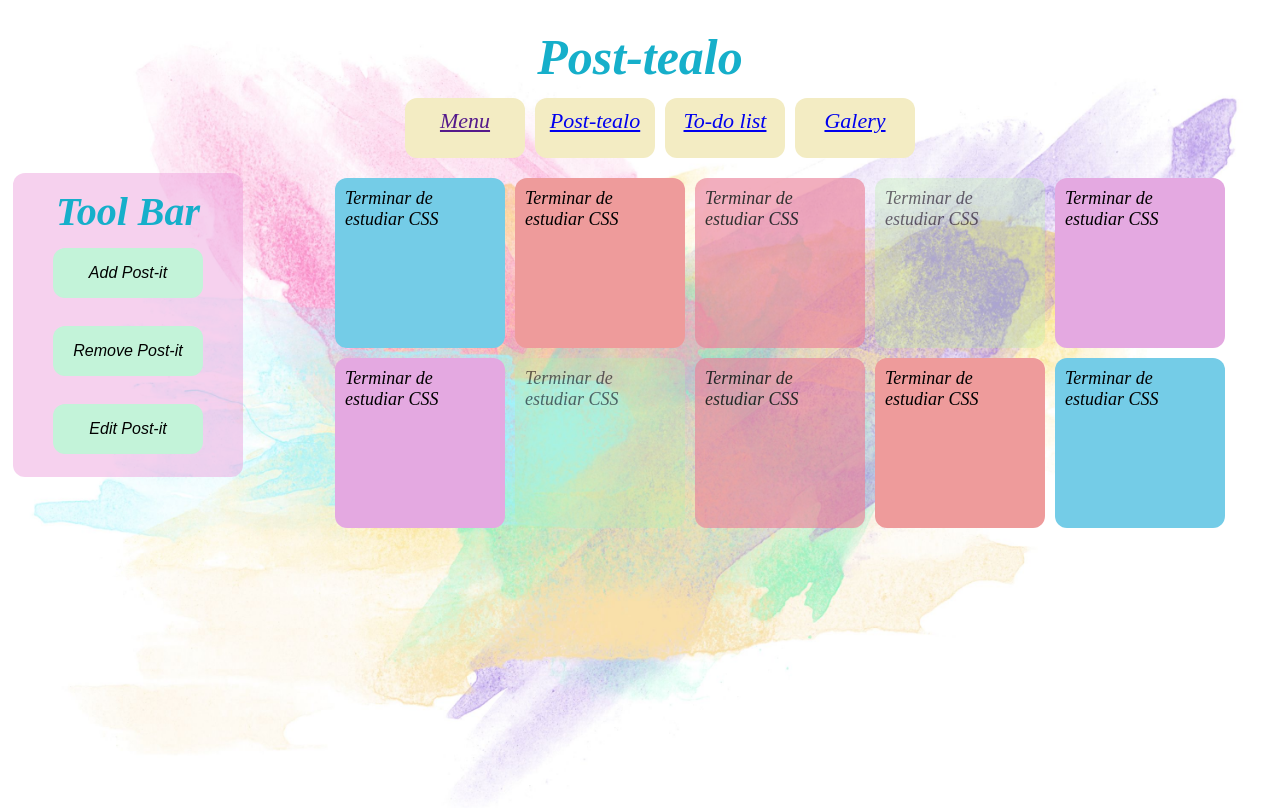
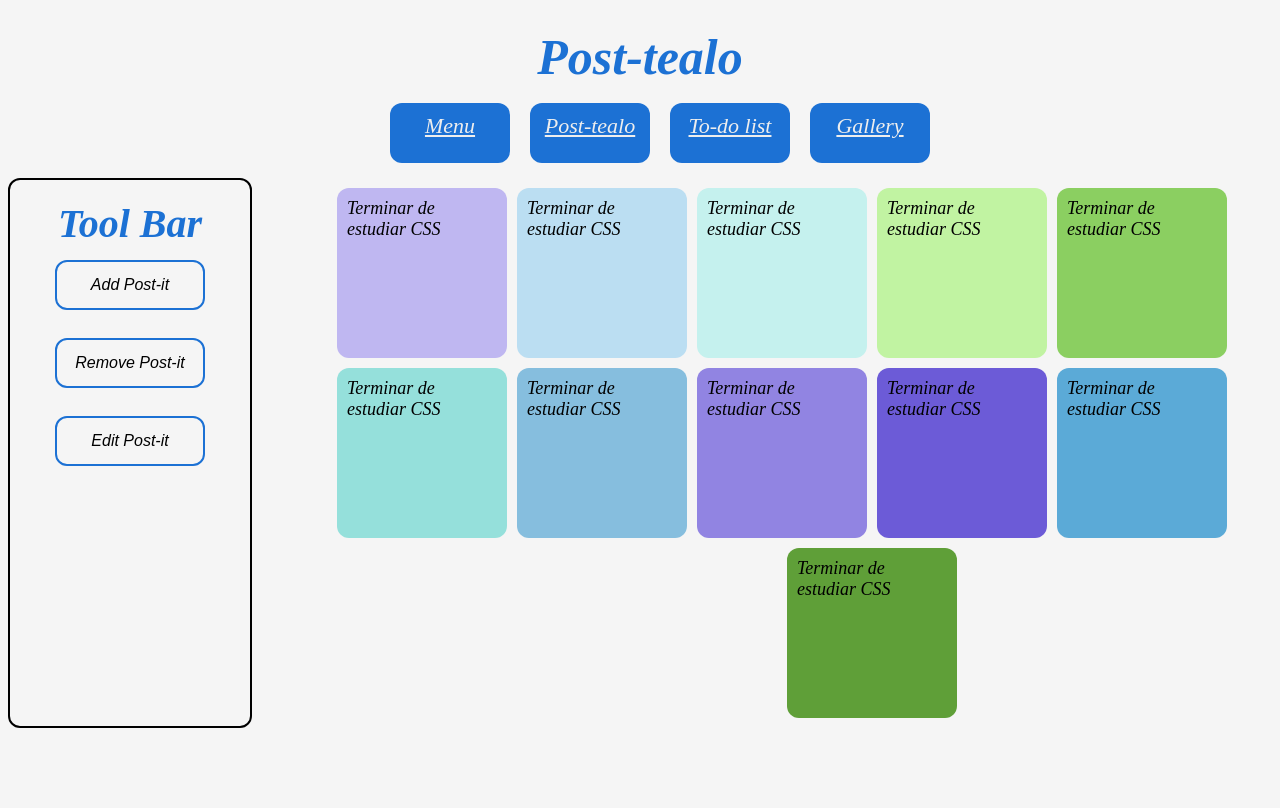
Before and after one commit to CindyRavell/HTML_Actividad, a plain HTML site: page html/postIts.html in a window 1280 px wide. Drawn offline with Linux system fonts and the light colour scheme.

Commit message:
complete page

```diff
--- /dev/null
+++ b/css/galleryStyles.css
@@ -0,0 +1,65 @@
+body {
+  margin: 0px;
+  background-color: #ffffff;
+}
+
+.container {
+  display: flex;
+  flex-wrap: wrap;
+  justify-content: center;
+}
+
+h1 {
+  font-family: sans-serif;
+  font-size: 2em;
+  border-bottom: 2px solid rgb(16, 47, 100);
+  padding: 10px 0px;
+  text-align: center;
+  color: white;
+  box-shadow: 4px 4px 5px #000000;
+  background-color: rgb(16, 47, 100);
+  margin: 0px 0px 20px 0px;
+}
+
+img {
+  width: 600px;
+  height: 400px;
+  margin: 10px;
+  transition: all 1s;
+  border: 5px solid rgb(16, 47, 100);
+}
+
+img:hover {
+  transform: scale(1.1);
+}
+
+.navc .flexFather {
+  display: flex;
+  flex-grow: 1;
+  flex-direction: row;
+  flex-wrap: wrap;
+  justify-content: center;
+  align-items: center;
+}
+
+.navItem {
+  list-style: none;
+  margin: 10px;
+  width: 100px;
+  height: 40px;
+  padding: 10px;
+  font-size: 22px;
+  font-style: italic;
+  text-align: center;
+  border-radius: 12px;
+  border: none;
+  background-color: rgb(16, 47, 100);/* rgb(192, 223, 248)*/
+}
+
+.navItem a {
+  color: rgb(238, 238, 238);
+}
+
+.navItem a:hover {
+  color: rgb(146, 228, 173);
+}
--- a/css/postItStyles.css
+++ b/css/postItStyles.css
@@ -3,7 +3,8 @@ html, body {
 }
 body{
   display: block;
-  background-image: url(../img/fondo2.jpg);
+  /*background-image: url(../img/fondo2.jpg);*/
+  background-color: whitesmoke;
   background-size: cover;
   z-index: -2;
 }
@@ -36,7 +37,7 @@ body{
   padding: 10px;
   font-size: 50px;
   font-style: italic;
-  color: rgb(22, 175, 202);
+  color: #1c71d4;
   text-align: center;
 }
 
@@ -56,7 +57,7 @@ body{
 
 .navItem {
   list-style: none;
-  margin: 5px;
+  margin: 10px;
   width: 100px;
   height: 40px;
   padding: 10px;
@@ -65,12 +66,17 @@ body{
   text-align: center;
   border-radius: 12px;
   border: none;
-  background-color: rgb(243, 236, 195);/* rgb(192, 223, 248)*/
+  background-color: #1c71d4;/* rgb(192, 223, 248)*/
+}
+
+.navItem a {
+  color: rgb(238, 238, 238);
 }
 
 .navItem a:hover {
   color: rgb(146, 228, 173);
 }
+
 /*
 .navItem a:link {
   color: rgb(146, 228, 173);
@@ -83,6 +89,8 @@ body{
 }
 */
 .asidec {
+  border: 2px solid black;
+  border-radius: 12px;
   grid-column: 1/2;
   grid-row: 3/4;
 }
@@ -96,10 +104,6 @@ body{
   flex-wrap: wrap;
   justify-content: center;
   align-items: center;
-  background-color: rgba(233, 141, 213, 0.4);
-  border-radius: 12px;
-  border: none;
-  z-index: -1;
 }
 
 .toolBarTitle{
@@ -109,7 +113,7 @@ body{
   padding: 10px;
   font-size: 40px;
   font-style: italic;
-  color: rgb(22, 175, 202);
+  color: #1c71d4;
   text-align: center;
 }
 
@@ -123,14 +127,15 @@ body{
   text-align: center;
   border-radius: 12px;
   border: none;
-  background-color: rgb(195, 243, 217);/* rgb(192, 223, 248)*/
+  background-color: whitesmoke;
+  border: 2px solid #1c71d4;
   z-index: 1;
   transition-duration: 0.5s;
 }
 
 .toolBarbutton:hover {
-  background-color: rgb(131, 218, 230);
-  border: 2px solid rgb(195, 243, 217);
+  background-color: #86bede;
+  border: 2px solid #1c71d4;
 }
 /*
 .toolBarbutton:active {
@@ -174,6 +179,113 @@ body{
   /*background-color: rgb(116, 204, 231);*/
 }
 
+.todo-color1 {
+  background-color: #5f9f38;
+}
+
+.todo-color2 {
+  background-color: #5bd7cf;
+}
+
+.todo-color3 {
+  background-color: #5baad7;
+}
+
+.todo-color4 {
+  background-color: #6c5bd7;
+}
+
+.doing-color1 {
+  background-color: #8bcf61;
+}
+
+.doing-color2 {
+  background-color: #95e0db;
+}
+
+.doing-color3 {
+  background-color: #86bede;
+}
+
+.doing-color4 {
+  background-color: #9184e2;
+}
+
+.done-color1 {
+  background-color: #c1f3a2;
+}
+
+.done-color2 {
+  background-color: #c5f1ee;
+}
+
+.done-color3 {
+  background-color: #bbdef2;
+}
+
+.done-color4 {
+  background-color: #bfb7f1;
+}
+
+.todo-color1:hover {
+  animation-name: appered1;
+  animation-duration: 5s;
+  animation-iteration-count: infinite;
+}
+
+@keyframes appered1 {
+  from {background-color: #5f9f38; opacity: none;}
+  to {opacity: 0;}
+}
+
+.todo-color3:hover {
+  animation-name: appered3;
+  animation-duration: 5s;
+  animation-iteration-count: infinite;
+}
+
+@keyframes appered3 {
+  from {background-color: #5baad7; opacity: none;}
+  to {opacity: 0;}
+}
+
+.flexFather .todo-color2 {
+  animation-name: appered2;
+  animation-duration: 10s;
+  animation-delay: 5s;
+  animation-iteration-count: infinite;
+}
+
+@keyframes appered2 {
+  from {opacity: 0;}
+  to {background-color: #5bd7cf; opacity: none;}
+}
+
+.flexFather .doing-color2 {
+  animation-name: appered4;
+  animation-duration: 10s;
+  animation-delay: 7s;
+  animation-iteration-count: infinite;
+}
+
+@keyframes appered4 {
+  from {opacity: 0;}
+  to {background-color: #95e0db; opacity: none;}
+}
+
+.flexFather .done-color1 {
+  animation-name: appered4;
+  animation-duration: 10s;
+  animation-delay: 9s;
+  animation-iteration-count: infinite;
+}
+
+@keyframes appered4 {
+  from {opacity: 0;}
+  to {background-color: #c1f3a2; opacity: none;}
+}
+
+/*
 .post-color1 {
   background-color: rgb(116, 204, 231);
   opacity: none;
@@ -243,47 +355,4 @@ body{
   from {background-color: rgb(228, 169, 225); opacity: none;}
   to {opacity: 0;}
 }
-/*
-.post-color2 {
-  animation-name: appered2;
-  animation-duration: 15s;
-  animation-iteration-count: infinite;
-}
-@keyframes appered2 {
-  from {opacity: 0;}
-  to {background-color: rgb(238, 155, 155); opacity: none;}
-}
-
-.post-color3 {
-  animation-name: appered3;
-  animation-duration: 20s;
-  animation-iteration-count: infinite;
-}
-
-@keyframes appered3 {
-  from {opacity: 0;}
-  to {background-color: rgb(235, 130, 153); opacity: none;}
-}
-
-.post-color4 {
-  animation-name: appered4;
-  animation-duration: 25s;
-  animation-iteration-count: infinite;
-}
-
-@keyframes appered4 {
-  from {opacity: 0;}
-  to {background-color: rgb(182, 238, 168); opacity: none;}
-}
-
-.post-color5 {
-  animation-name: appered5;
-  animation-duration: 30s;
-  animation-iteration-count: infinite;
-}
-
-@keyframes appered5 {
-  from {opacity: 0;}
-  to {background-color: rgb(228, 169, 225); opacity: none;}
-}
 */
--- a/css/toDoListStyles.css
+++ b/css/toDoListStyles.css
@@ -4,8 +4,9 @@ html, body {
 
 body{
   display: block;
-  background: url(../img/fondo1.jpg);
-  background-size: auto;
+  /*background: url(../img/fondo1.jpg);*/
+  background-color: whitesmoke;
+  background-size: cover;
   z-index: -2;
 }
 
@@ -36,7 +37,7 @@ body{
   padding: 10px;
   font-size: 50px;
   font-style: italic;
-  color: rgb(22, 175, 202);
+  color: #1c71d4;
   text-align: center;
 }
 
@@ -46,12 +47,13 @@ body{
 }
 
 .navc .flexFather {
+  margin: 5px;
   display: flex;
   flex-grow: 1;
   flex-direction: row;
   flex-wrap: wrap;
   justify-content: center;
-  align-items: center;
+  align-items: stretch;
 }
 
 .navItem {
@@ -65,12 +67,17 @@ body{
   text-align: center;
   border-radius: 12px;
   border: none;
-  background-color: rgb(243, 236, 195);/* rgb(192, 223, 248)*/
+  background-color: #1c71d4;/* rgb(192, 223, 248)*/
+}
+
+.navItem a {
+  color: rgb(238, 238, 238);
 }
 
 .navItem a:hover {
   color: rgb(146, 228, 173);
 }
+
 /*
 .navItem a:link {
   color: rgb(146, 228, 173);
@@ -83,6 +90,8 @@ body{
 }
 */
 .asidec {
+  border: 2px solid black;
+  border-radius: 12px;
   grid-column: 1/2;
   grid-row: 3/4;
 }
@@ -94,10 +103,6 @@ body{
   flex-wrap: wrap;
   justify-content: center;
   align-items: center;
-  background-color: rgba(233, 141, 213, 0.4);
-  border-radius: 12px;
-  border: none;
-  z-index: -1;
 }
 .toolBarTitle{
   margin: 5px;
@@ -106,7 +111,7 @@ body{
   padding: 10px;
   font-size: 40px;
   font-style: italic;
-  color: rgb(22, 175, 202);
+  color: #1c71d4;
   text-align: center;
 }
 .toolBarbutton {
@@ -119,13 +124,15 @@ body{
   text-align: center;
   border-radius: 12px;
   border: none;
-  background-color: rgb(195, 243, 217);/* rgb(192, 223, 248)*/
+  background-color: whitesmoke;
+  border: 2px solid #1c71d4;
   z-index: 1;
   transition-duration: 0.5s;
 }
+
 .toolBarbutton:hover {
-  background-color: rgb(131, 218, 230);
-  border: 2px solid rgb(195, 243, 217);
+  background-color: #86bede;
+  border: 2px solid #1c71d4;
 }
 /*
 .toolBarbutton:active {
@@ -134,24 +141,52 @@ body{
 }*/
 /* Colors */
 
-.post-color1 {
-  background-color: rgb(116, 204, 231);
+.todo-color1 {
+  background-color: #5f9f38;
 }
 
-.post-color2 {
-  background-color: rgb(238, 155, 155);
+.todo-color2 {
+  background-color: #5bd7cf;
 }
 
-.post-color3 {
-  background-color: rgb(235, 130, 153);
+.todo-color3 {
+  background-color: #5baad7;
 }
 
-.post-color4 {
-  background-color: rgb(182, 238, 168);
+.todo-color4 {
+  background-color: #6c5bd7;
 }
 
-.post-color5 {
-  background-color: rgb(228, 169, 225);
+.doing-color1 {
+  background-color: #8bcf61;
+}
+
+.doing-color2 {
+  background-color: #95e0db;
+}
+
+.doing-color3 {
+  background-color: #86bede;
+}
+
+.doing-color4 {
+  background-color: #9184e2;
+}
+
+.done-color1 {
+  background-color: #c1f3a2;
+}
+
+.done-color2 {
+  background-color: #c5f1ee;
+}
+
+.done-color3 {
+  background-color: #bbdef2;
+}
+
+.done-color4 {
+  background-color: #bfb7f1;
 }
 
 .sectionc {
@@ -182,7 +217,7 @@ body{
   padding: 10px;
   font-size: 40px;
   font-style: italic;
-  color: rgb(22, 175, 202);
+  color: #1c71d4;
   text-align: center;
 }
 
--- a/html/postIts.html
+++ b/html/postIts.html
@@ -29,7 +29,7 @@
                     <li class="navItem"><a href="">Menu</a></li>
                     <li class="navItem"><a href="postIts.html" target="_self">Post-tealo</a></li>
                     <li class="navItem"><a href="toDoList.html" target="_self">To-do list</a></li>
-                    <li class="navItem"><a href="galery.html" target="_self">Galery</a></li>
+                    <li class="navItem"><a href="gallery.html" target="_self">Gallery</a></li>
                 </ul>
             </nav>
             <aside class="asidec">
@@ -47,16 +47,18 @@
 
             <section class="sectionc" >
                 <ul class="flexFather">
-                    <li class="postIt post-color1">Terminar de estudiar CSS</li>
-                    <li class="postIt post-color2">Terminar de estudiar CSS</li>
-                    <li class="postIt post-color3">Terminar de estudiar CSS</li>
-                    <li class="postIt post-color4">Terminar de estudiar CSS</li>
-                    <li class="postIt post-color5">Terminar de estudiar CSS</li>
-                    <li class="postIt post-color5">Terminar de estudiar CSS</li>
-                    <li class="postIt post-color4">Terminar de estudiar CSS</li>
-                    <li class="postIt post-color3">Terminar de estudiar CSS</li>
-                    <li class="postIt post-color2">Terminar de estudiar CSS</li>
-                    <li class="postIt post-color1">Terminar de estudiar CSS</li>
+                    <li class="postIt done-color4">Terminar de estudiar CSS</li>
+                    <li class="postIt done-color3">Terminar de estudiar CSS</li>
+                    <li class="postIt done-color2">Terminar de estudiar CSS</li>
+                    <li class="postIt done-color1">Terminar de estudiar CSS</li>
+                    <li class="postIt doing-color1">Terminar de estudiar CSS</li>
+                    <li class="postIt doing-color2">Terminar de estudiar CSS</li>
+                    <li class="postIt doing-color3">Terminar de estudiar CSS</li>
+                    <li class="postIt doing-color4">Terminar de estudiar CSS</li>
+                    <li class="postIt todo-color4">Terminar de estudiar CSS</li>
+                    <li class="postIt todo-color3">Terminar de estudiar CSS</li>
+                    <li class="postIt todo-color2">Terminar de estudiar CSS</li>
+                    <li class="postIt todo-color1">Terminar de estudiar CSS</li>
                 </ul>
             </section>
         </main>
```
Also changed, not shown: html/gallery.html (added, +37 -0 lines), html/toDoList.html (+15 -15 lines), img/gallery.png (added), img/gallery2.png (added).
